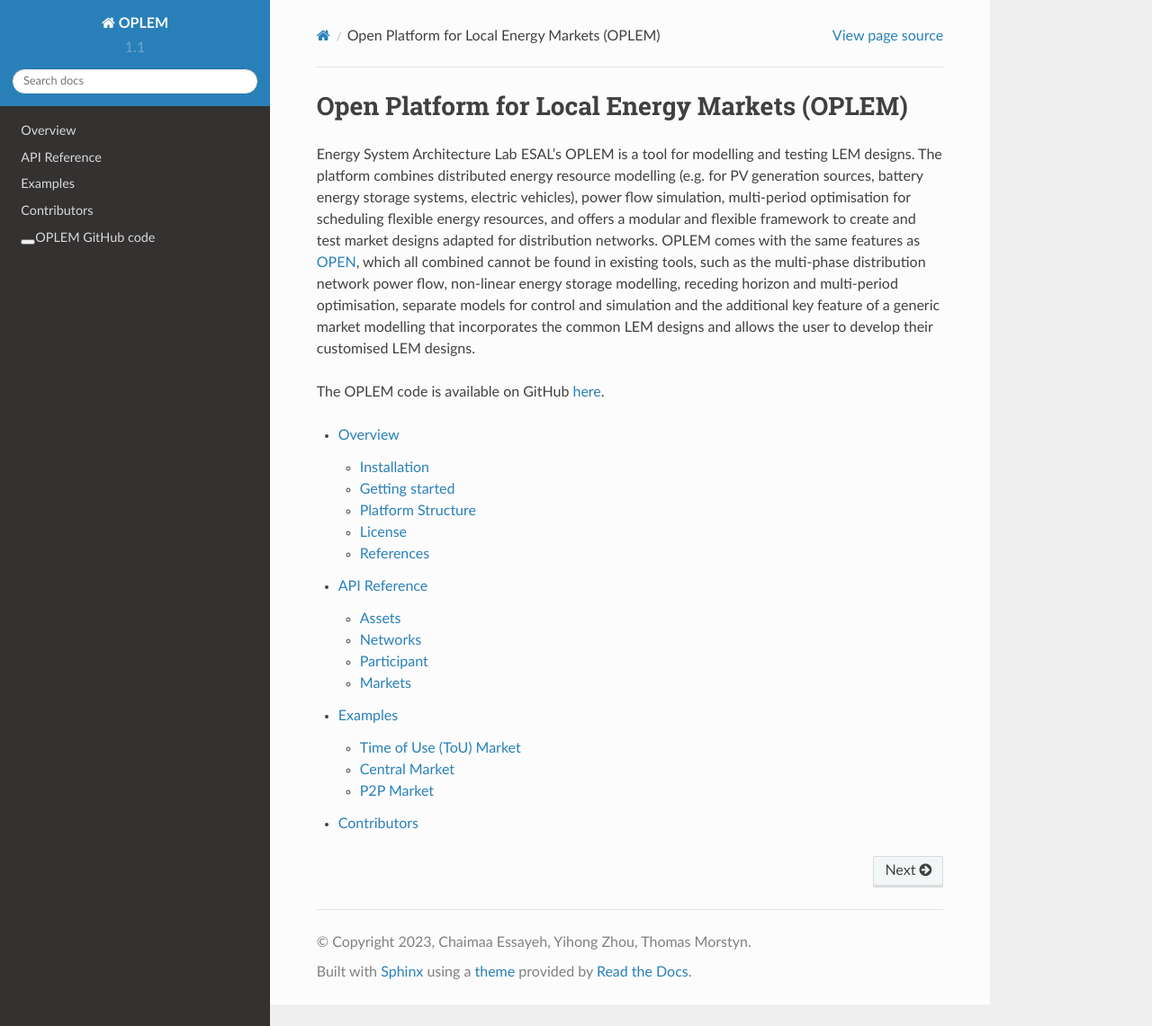
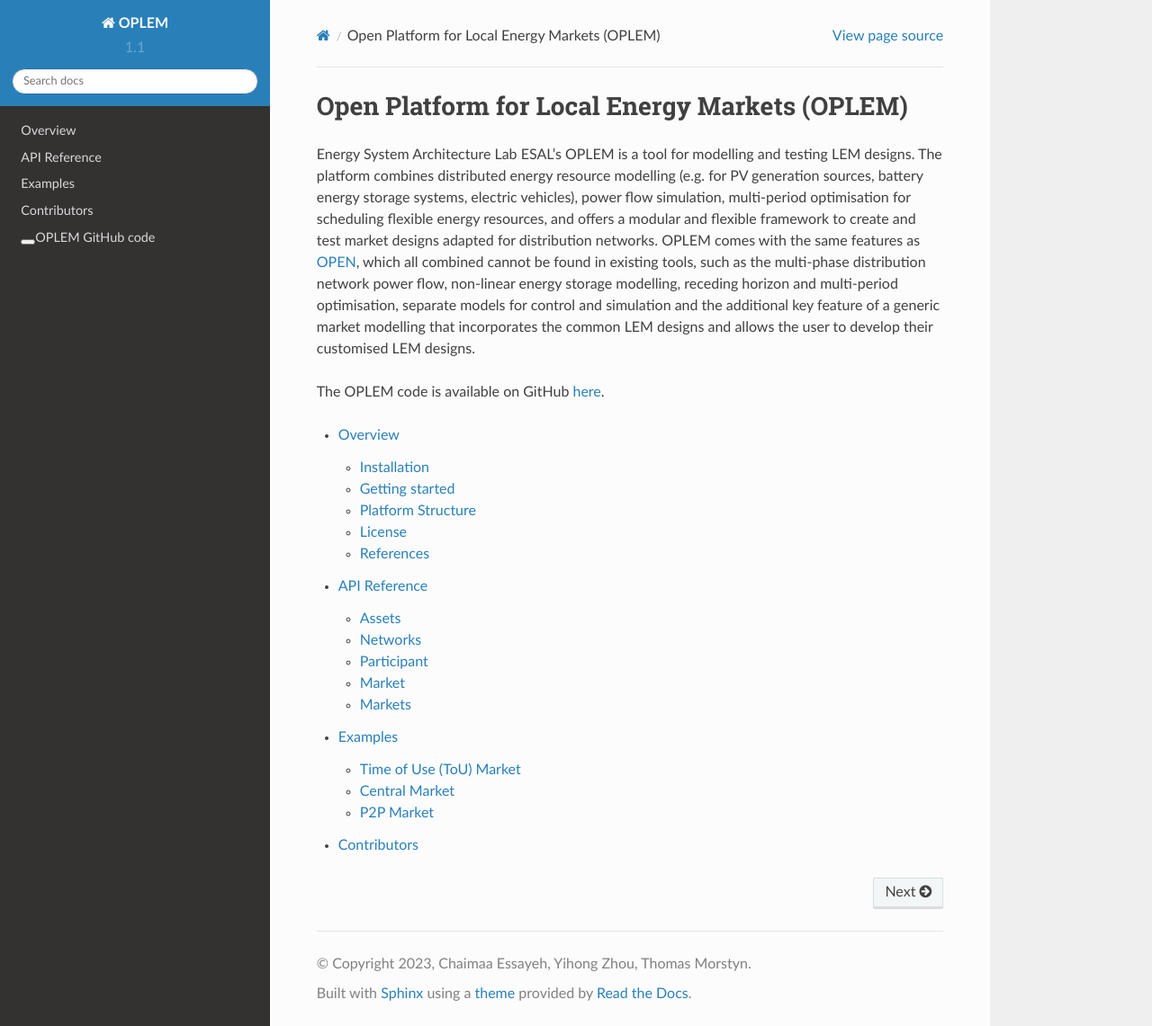
Before and after one commit to EsaLaboratory/OPLEM, a Sphinx documentation site: the page built from docs/index.rst, in a window 1280 px wide and 1141 px high. Shown: the whole window at 90% size. Built offline with Sphinx 7.4.7 and the Read the Docs theme 2.0.0, drawn with Linux system fonts in a browser that asks for light colours.

Commit message:
Update api_reference.rst

```diff
--- a/docs/api_reference.rst
+++ b/docs/api_reference.rst
@@ -20,8 +20,14 @@ Participant
 .. automodule:: Participant
   :members:
 
-Markets
+Market
 --------
 
 .. automodule:: Market
   :members:
+
+Markets
+--------
+
+.. automodule:: Markets
+  :members:
```
